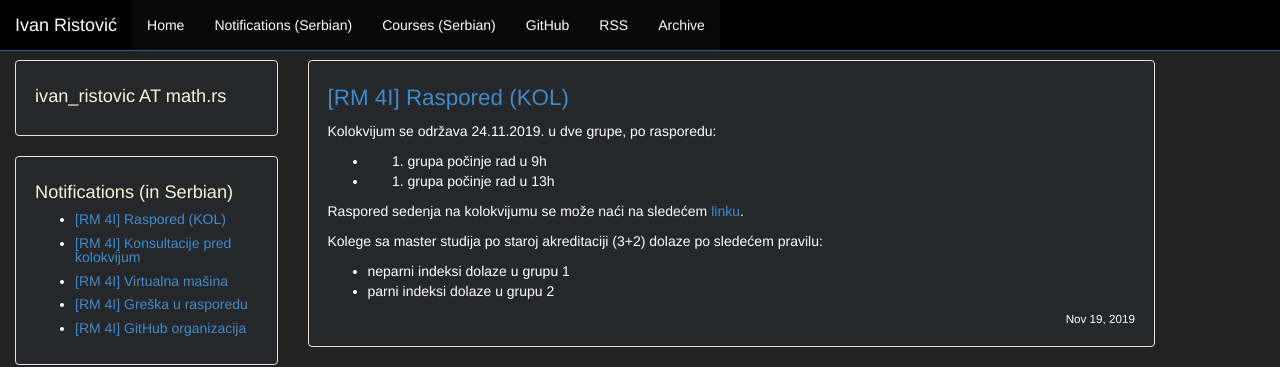
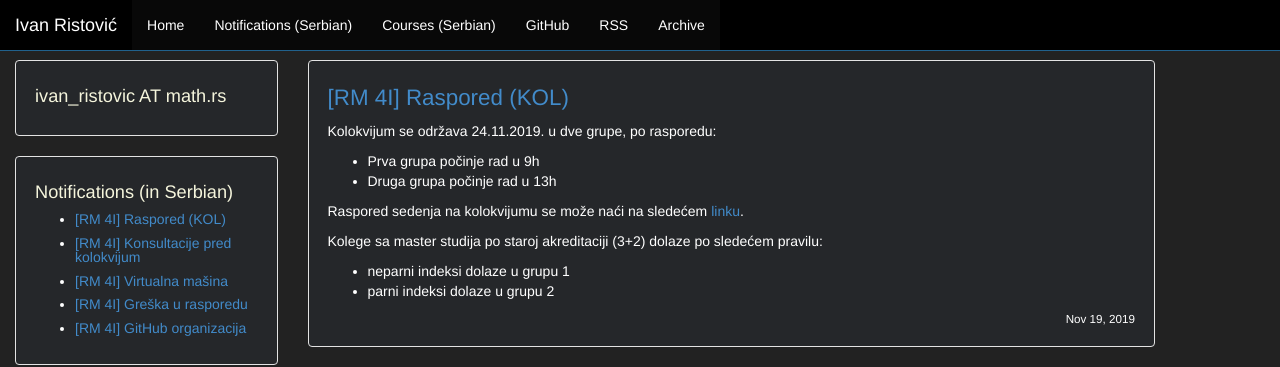
Before and after one commit to ivan-ristovic/ivan-ristovic.github.io, a Jekyll site: the page built from _posts/2019_2020/2019-11-19-rmi-schedule.md, in a window 1280 px wide. Shown: the top 367 px of the page. Built offline with Jekyll 4.4.1, drawn with Linux system fonts in a browser that asks for light colours.

Commit message:
[RM] Fix typo

```diff
--- a/_posts/2019_2020/2019-11-19-rmi-schedule.md
+++ b/_posts/2019_2020/2019-11-19-rmi-schedule.md
@@ -7,8 +7,8 @@ comments: false
 ---
 
 Kolokvijum se održava 24.11.2019. u dve grupe, po rasporedu:
-- 1. grupa počinje rad u 9h
-- 2. grupa počinje rad u 13h
+- Prva grupa počinje rad u 9h
+- Druga grupa počinje rad u 13h
 
 Raspored sedenja na kolokvijumu se može naći na sledećem [linku](https://drive.google.com/open?id=15lY-eh6xotLWlLp6tvfn3pucHkmD2Kzz){:target="_blank"}.
 
```
